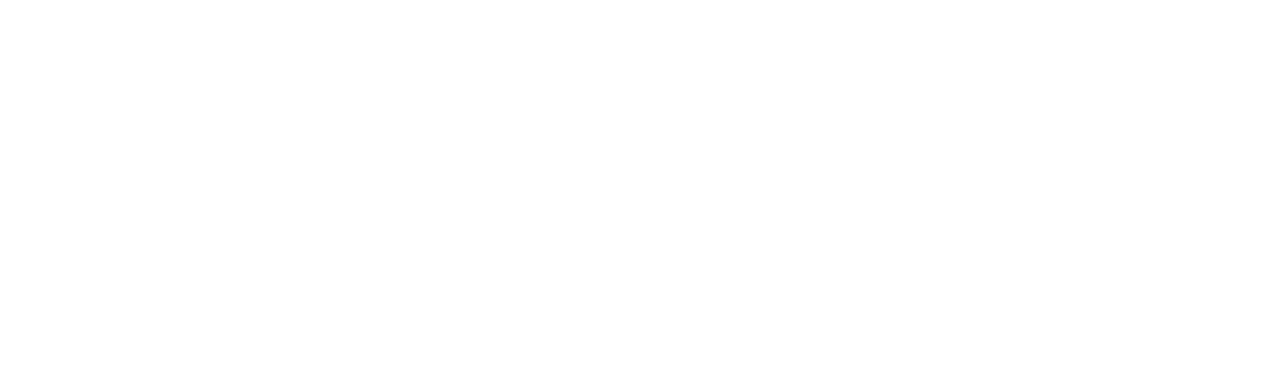
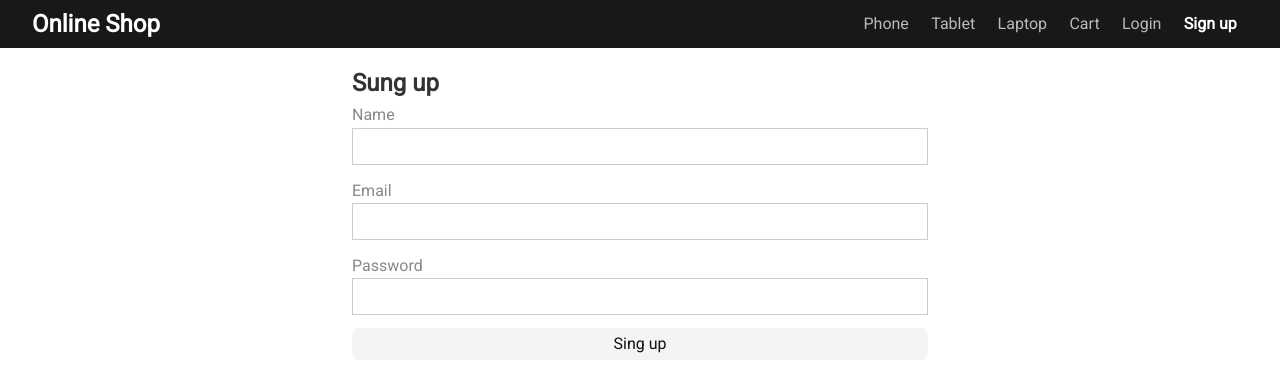
Before and after one commit to MoskKir/e-commerce-app-frontend, an Angular app: page /sing-up in a window 1280 px wide. Before the commit this address led to /. Shown: the top 392 px of the page. Built offline with nearby package versions, Linux system fonts and the light colour scheme.

Commit message:
feat: add sing-up page & add new user to db

```diff
--- a/src/app/app-routing.module.ts
+++ b/src/app/app-routing.module.ts
@@ -4,6 +4,7 @@
 import { MainPageComponent } from './main-page/main-page.component';
 import { ProductPageComponent } from './product-page/product-page.component';
 import { CartPageComponent } from './cart-page/cart-page.component';
+import { SignUpPageComponent } from './sign-up-page/sign-up-page.component';
 
 
 const routes: Routes = [
@@ -12,7 +13,8 @@
       {path: '', redirectTo: '/', pathMatch: 'full'},
       {path: '', component: MainPageComponent},
       {path: 'product/:id', component: ProductPageComponent},
-      {path: 'cart', component: CartPageComponent}
+      {path: 'cart', component: CartPageComponent},
+      {path: 'sing-up', component: SignUpPageComponent}
     ]
   },
   {
--- a/src/app/shared/main-layout/main-layout.component.html
+++ b/src/app/shared/main-layout/main-layout.component.html
@@ -13,6 +13,12 @@
     <li routerLinkActive="active">
       <a [routerLink]="['/cart']">Cart</a>
     </li>
+    <li>
+      <a>Login</a>
+    </li>
+    <li routerLinkActive="active">
+      <a [routerLink]="['/sing-up']">Sign up</a>
+    </li>
   </ul>
 </nav>
 <router-outlet></router-outlet>
--- /dev/null
+++ b/src/app/shared/singup.service.ts
@@ -0,0 +1,48 @@
+import { Injectable } from '@angular/core';
+import { HttpClient } from '@angular/common/http';
+import { environment } from 'src/environments/environment';
+import { tap } from 'rxjs/operators';
+
+@Injectable({
+  providedIn: 'root'
+})
+export class SingupService {
+
+  constructor(private http: HttpClient) { }
+
+  login(user) {
+    return this.http.post(`http://localhost:3003/api/users`, user)
+      .pipe(
+        // tap(this.setToken)
+      )
+  }
+
+  // private setToken(response) {
+  //   if (response) {
+  //     const expData = new Date( new Date().getTime() + +response.expiresIn * 1000 );
+  //     localStorage.setItem('fb-token-exp', expData.toString());
+  //     localStorage.setItem('fb-token', response.idToken);
+  //   } else {
+  //     localStorage.clear();
+  //   }
+  // }
+
+  // get token() {
+  //   const expDate = new Date(localStorage.getItem('fb-token-exp'))
+  //   if (new Date > expDate) {
+  //     this.logout();
+  //     return null;
+  //   }
+  //   return localStorage.getItem('fb-token')
+  // }
+
+  // logout() {
+  //   this.setToken(null);
+  // }
+
+  // isAuthenicated() {
+  //   return !!this.token;
+  // }
+
+
+}
--- /dev/null
+++ b/src/app/sign-up-page/sign-up-page.component.html
@@ -0,0 +1,47 @@
+<div class="container">
+  <form
+    [formGroup]="form"
+    (ngSubmit)="submit()"
+    >
+
+    <h2>Sung up</h2>
+
+    <div class="form-control">
+      <label for="name">Name</label>
+      <input id="name" type="name" formControlName="name">
+      <div *ngIf="form.get('name').touched && form.get('name').invalid" class="validation">
+        <small *ngIf="form.get('name').errors.required">Enter name</small>
+        <small *ngIf="form.get('name').errors.name">Max length 25 characters</small>
+      </div>
+    </div>
+
+    <div class="form-control">
+      <label for="email">Email</label>
+      <input id="email" type="email" formControlName="email">
+      <div *ngIf="form.get('email').touched && form.get('email').invalid" class="validation">
+        <small *ngIf="form.get('email').errors.required">Enter Email</small>
+        <small *ngIf="form.get('email').errors.email">Enter valid Email</small>
+      </div>
+    </div>
+
+    <div class="form-control">
+      <label for="password">Password</label>
+      <input id="password" type="password" formControlName="password">
+      <div *ngIf="form.get('password').touched && form.get('password').invalid" class="validation">
+        <small *ngIf="form.get('password').errors.required">Enter Password</small>
+        <small *ngIf="form.get('password').errors.minlength">
+          Password must be {{form.get('password').errors.minlength.requiredLength}} characters.
+          Now he {{form.get('password').errors.minlength.actualLength}}</small>
+      </div>
+    </div>
+
+    <button
+      type="submit"
+      class="btn btn-primary btn-block"
+      [disabled]="form.invalid || submitted"
+    >
+      Sing up
+    </button>
+
+  </form>
+</div>
--- /dev/null
+++ b/src/app/sign-up-page/sign-up-page.component.scss
@@ -0,0 +1,4 @@
+.container {
+  width: 50%;
+  margin: 0 auto;
+}
--- /dev/null
+++ b/src/app/sign-up-page/sign-up-page.component.ts
@@ -0,0 +1,61 @@
+import { Component, OnInit } from '@angular/core';
+import { FormGroup, FormControl, Validators } from '@angular/forms';
+import { SingupService } from '../shared/singup.service';
+import { Router } from '@angular/router';
+
+@Component({
+  selector: 'app-sign-up-page',
+  templateUrl: './sign-up-page.component.html',
+  styleUrls: ['./sign-up-page.component.scss']
+})
+export class SignUpPageComponent implements OnInit {
+  form: FormGroup;
+  submitted = false;
+  loginSubsc: any;
+
+  constructor(
+    public auth: SingupService,
+    private router: Router,
+  ) { }
+
+  ngOnInit() {
+    this.form = new FormGroup({
+      name: new FormControl(null, [Validators.required, Validators.maxLength(25)]),
+      email: new FormControl(null, [Validators.required, Validators.email]),
+      password: new FormControl(null, [Validators.required, Validators.minLength(6)]),
+    })
+  }
+
+  submit() {
+    if (this.form.invalid) {
+      return;
+    }
+
+    this.submitted = true;
+
+    const user = {
+      name: this.form.value.name,
+      email: this.form.value.email,
+      password: this.form.value.password,
+      returnSecureToken: true,
+    }
+
+    console.log(user)
+
+    this.loginSubsc = this.auth
+      .login(user)
+      .subscribe(response => {
+        console.log(response)
+        this.form.reset;
+        this.router.navigate(['/']);
+        this.submitted = false;
+      }, () => {
+        this.submitted = false;
+      })
+  }
+
+  ngOnDestroy() {
+    if (this.loginSubsc) this.loginSubsc.unsubscribe();
+  }
+
+}
```
Also changed, not shown: src/app/app.module.ts (+7 -2 lines).
